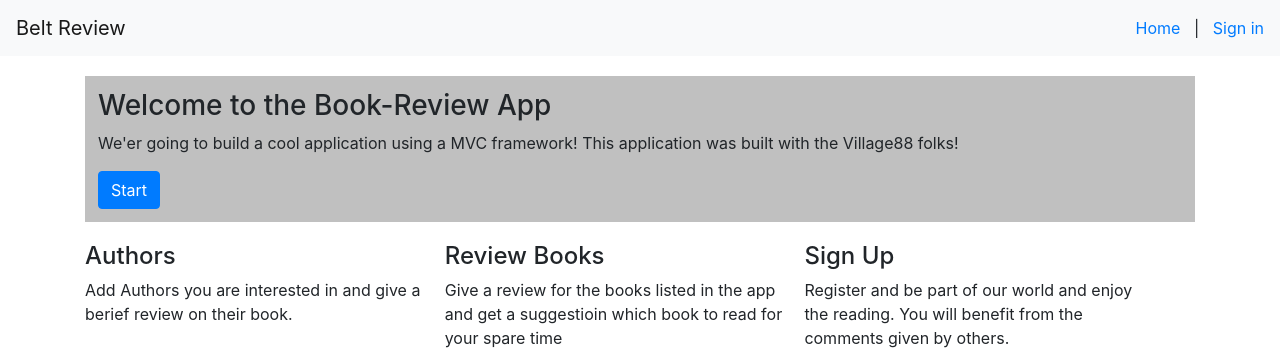
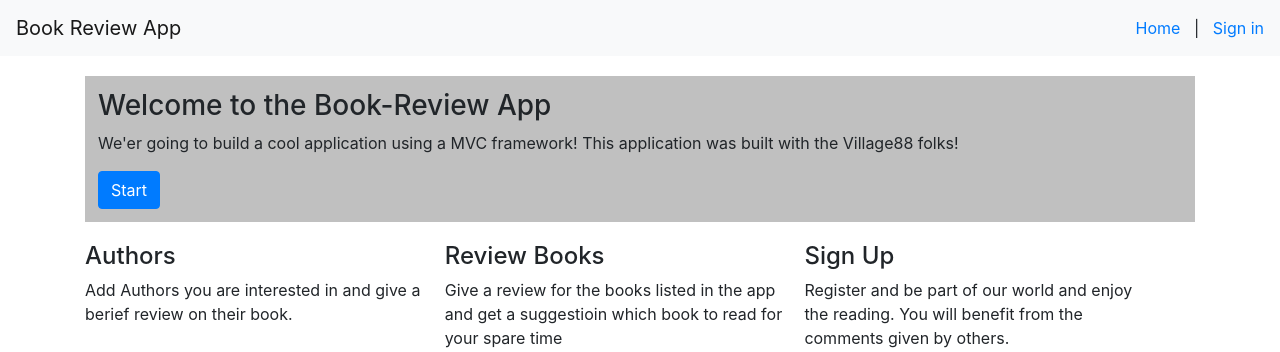
Before and after one commit to yofetahe/book_review_app, a Django app: page /login/ in a window 1280 px wide. Shown: the top 352 px of the page. Run offline with Django 3.2, Linux system fonts and the light colour scheme; parts of the project's set-up code (start-up, migrations or seed data) failed here and were passed over; some libraries are stand-ins or nearby versions.

Commit message:
Update on Header

```diff
--- a/apps/book_review/templates/book_review/base.html
+++ b/apps/book_review/templates/book_review/base.html
@@ -26,7 +26,7 @@
 </head>
 <body>
     <nav class="navbar navbar-expand-lg navbar-light bg-light">
-        <a class="navbar-brand" href="#">User Dashboard</a>
+        <a class="navbar-brand" href="#">Book Review App</a>
         <button class="navbar-toggler" type="button" data-toggle="collapse" data-target="#navbarSupportedContent" aria-controls="navbarSupportedContent" aria-expanded="false" aria-label="Toggle navigation">
             <span class="navbar-toggler-icon"></span>
         </button>
--- a/apps/book_review/templates/book_review/book_index.html
+++ b/apps/book_review/templates/book_review/book_index.html
@@ -8,6 +8,7 @@
                 <a href="{% url 'get_book_review' book.id %}">{{book.title}}</a>
                 <div class="book_review_content">
                 {% for review in book.reviews.all %}
+
                     <div>
                         <p style="display: inline-block;">Rating:</p>
                         <p style="display: inline-block;">
--- a/apps/book_review/views.py
+++ b/apps/book_review/views.py
@@ -9,8 +9,9 @@ def book_index(request):
         return redirect('../login/get_login_page')
 
     latest_books = Book.objects.all().order_by('-created_at')[:3]
+
     books = Book.objects.all()
-    print(latest_books)
+
     context = {
         "latest_books":latest_books,
         "books":books
--- a/apps/login_reg/templates/login_registration/base.html
+++ b/apps/login_reg/templates/login_registration/base.html
@@ -24,7 +24,7 @@
 </head>
 <body>
     <nav class="navbar navbar-expand-lg navbar-light bg-light">
-        <a class="navbar-brand" href="#">Belt Review</a>
+        <a class="navbar-brand" href="#">Book Review App</a>
         <button class="navbar-toggler" type="button" data-toggle="collapse" data-target="#navbarSupportedContent" aria-controls="navbarSupportedContent" aria-expanded="false" aria-label="Toggle navigation">
             <span class="navbar-toggler-icon"></span>
         </button>
```
Also changed, not shown: db.sqlite3.
